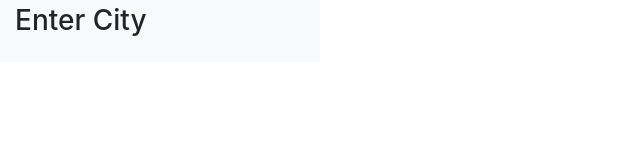
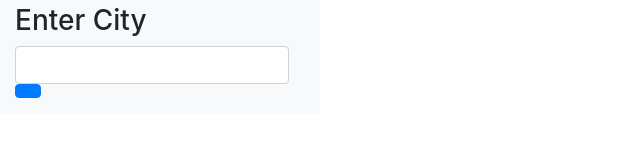
Before and after one commit to Tan-Ali/HW6.weatherDashboard, a plain HTML site: page index.html in a window 1280 px wide. Shown: the full height of the page, 0-640 px from the left. Drawn offline with nearby package versions, Linux system fonts and the light colour scheme.

Commit message:
added button for search city

```diff
--- a/index.html
+++ b/index.html
@@ -12,7 +12,12 @@
         <div class="row">
             <section class="col-lg-3 bg-light">
                 <h3 class="mt-1">Enter City</h3>
-                <div class="form-inline form-group"></div>
+                <div class="form-inline form-group">
+                    <input class="form-control" type="text" id="citySearch">
+                    <button class="btn btn-primary" id="search-button"></button>
+                </div>
+
+
             </section>
         </div>
     </main>
```
